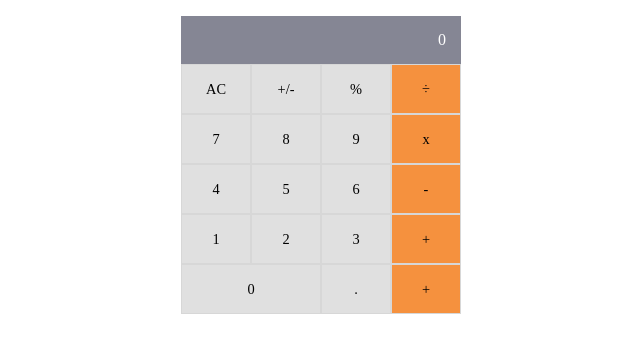
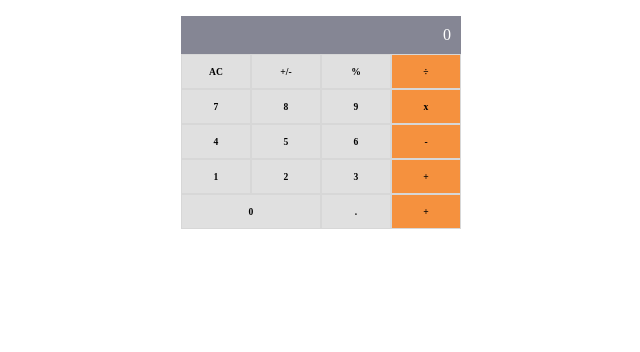
Before and after one commit to matovu-farid/math-magicians, a React (Create React App) app: page / in a window 1280 px wide. Shown: the top 352 px of the page, without its empty margins (319-959 px from the left). Built offline with nearby package versions, Linux system fonts and the light colour scheme.

Commit message:
Resize character font size

```diff
--- /dev/null
+++ b/src/App.css
@@ -0,0 +1,3 @@
+body {
+  font-size: 10px;
+}
--- a/src/App.js
+++ b/src/App.js
@@ -1,5 +1,5 @@
 import { Component } from 'react';
-import Calculator from './Calculator/Calculator';
+import Calculator from './components/Calculator/Calculator';
 
 class App extends Component {
   constructor(props) {
--- a/src/components/Answer/Answer.css
+++ b/src/components/Answer/Answer.css
@@ -1,7 +1,7 @@
 .answer {
   text-align: end;
   width: 280px;
-  padding: 15px ;
+  padding: 10px;
   text-indent: -35px;
   background-color: #858694;
   color: white;
--- a/src/Calculator/Calculator.js
+++ b/src/components/Calculator/Calculator.js
@@ -1,7 +1,7 @@
 import { Component } from 'react';
-import TypePad from '../components/Lists/TypePad';
+import TypePad from '../Lists/TypePad';
 
-import Answer from '../components/Answer/Answer';
+import Answer from '../Answer/Answer';
 import './Calculator.css';
 
 class Calculator extends Component {
--- a/src/components/Tiles/Tile.css
+++ b/src/components/Tiles/Tile.css
@@ -10,12 +10,13 @@ ul {
   justify-content: center;
   text-align: center;
   width: 70px;
-  height: 50px;
-  font-size: 0.9rem;
+  height: 35px;
+  font-size: 0.6rem;
+  font-weight: 600;
 }
 
 .wide {
-  width: 140px
+  width: 140px;
 }
 
 .orange {
--- a/src/components/lists/Lists.css
+++ b/src/components/lists/Lists.css
@@ -1,9 +1,8 @@
-
 
 .num-list {
   display: flex;
   flex-wrap: wrap-reverse;
-  width: 210px
+  width: 210px;
 }
 
 .top-list {
--- a/src/index.js
+++ b/src/index.js
@@ -1,6 +1,6 @@
 import React from 'react';
 import ReactDOM from 'react-dom';
-import Calculator from './Calculator/Calculator';
+import Calculator from './components/Calculator/Calculator';
 import reportWebVitals from './reportWebVitals';
 
 ReactDOM.render(
```
Also changed, not shown: src/components/Calculator/Calculator.css (renamed from src/Calculator/Calculator.css, +2 -5 lines), 1 other file (tests, documents, lock files or other folders).
